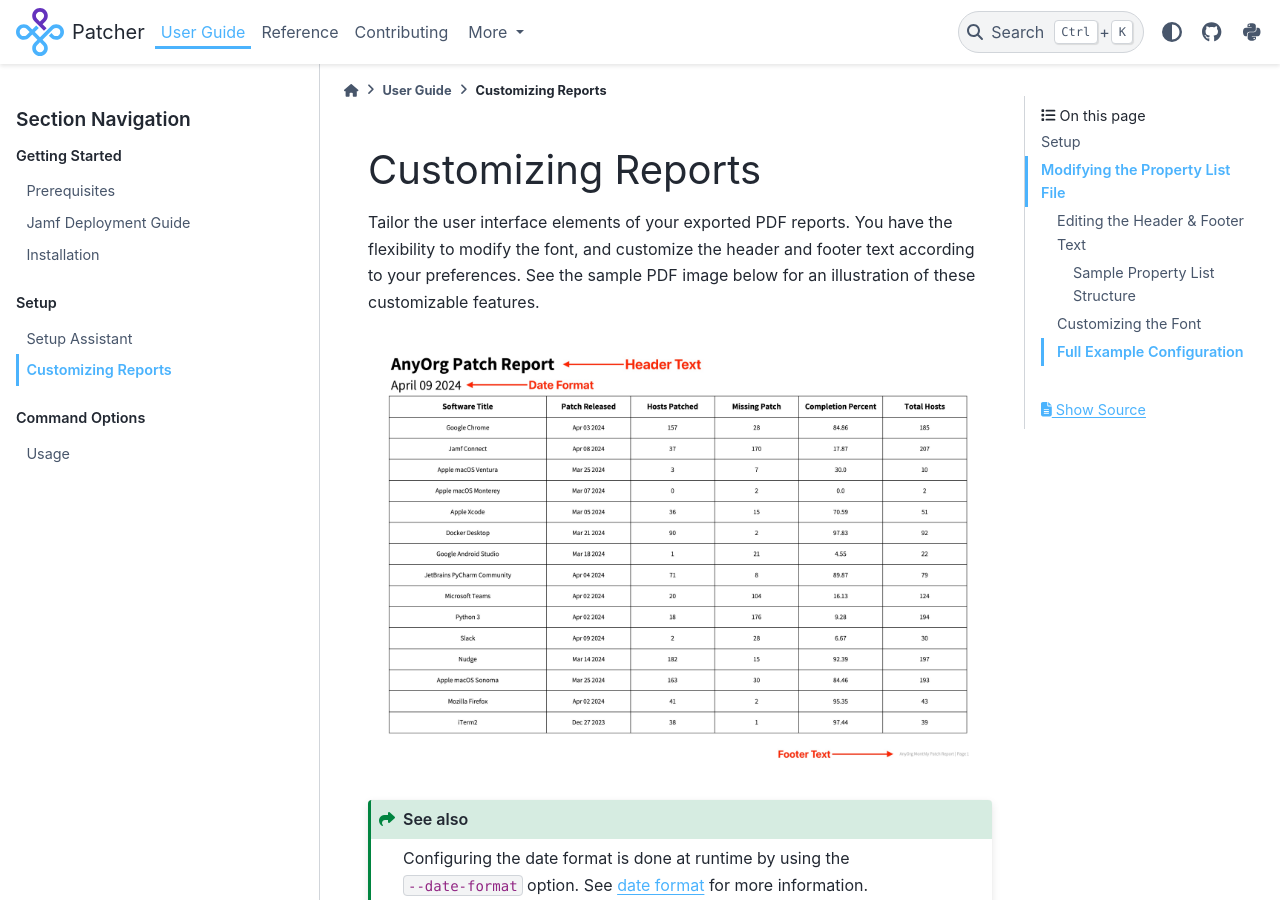
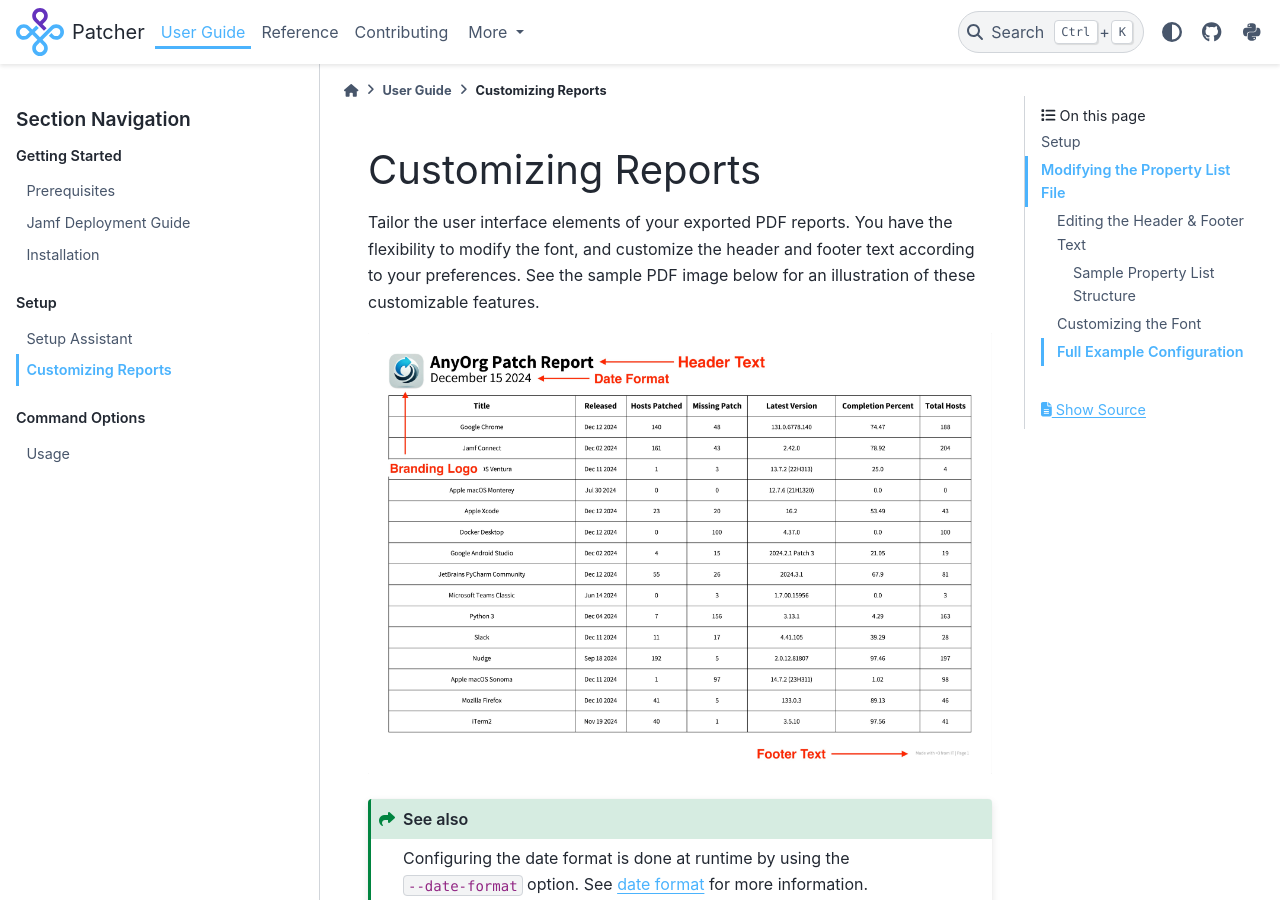
Before and after one commit to liquidz00/Patcher, a Sphinx documentation site: the page built from docs/user/customize_reports.rst, in a window 1280 px wide and 900 px high. Built offline with Sphinx 7.4.7 and the PyData theme 0.15.4, drawn with Linux system fonts in a browser that asks for light colours.

Commit message:
Update example_pdf.jpg with new logo options.

```diff
--- a/docs/user/customize_reports.rst
+++ b/docs/user/customize_reports.rst
@@ -8,7 +8,7 @@
 
 .. _example-pdf-image:
 
-.. image:: ../_static/example_pdf.jpeg
+.. image:: ../_static/example_pdf.jpg
     :alt: Example PDF
     :width: 750px
     :align: center
```
Also changed, not shown: README.md (+1 -1 lines), docs/_static/example_pdf.jpeg (deleted), docs/_static/example_pdf.jpg (added).
